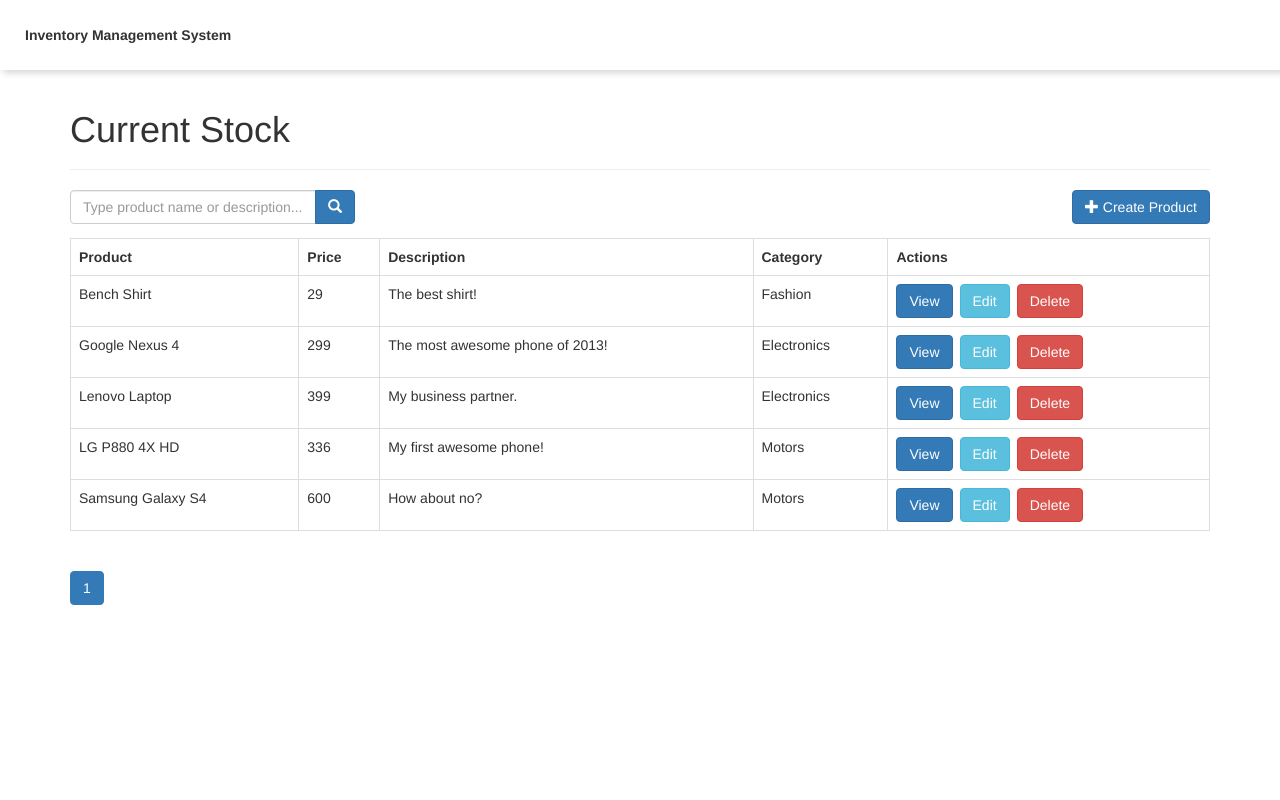
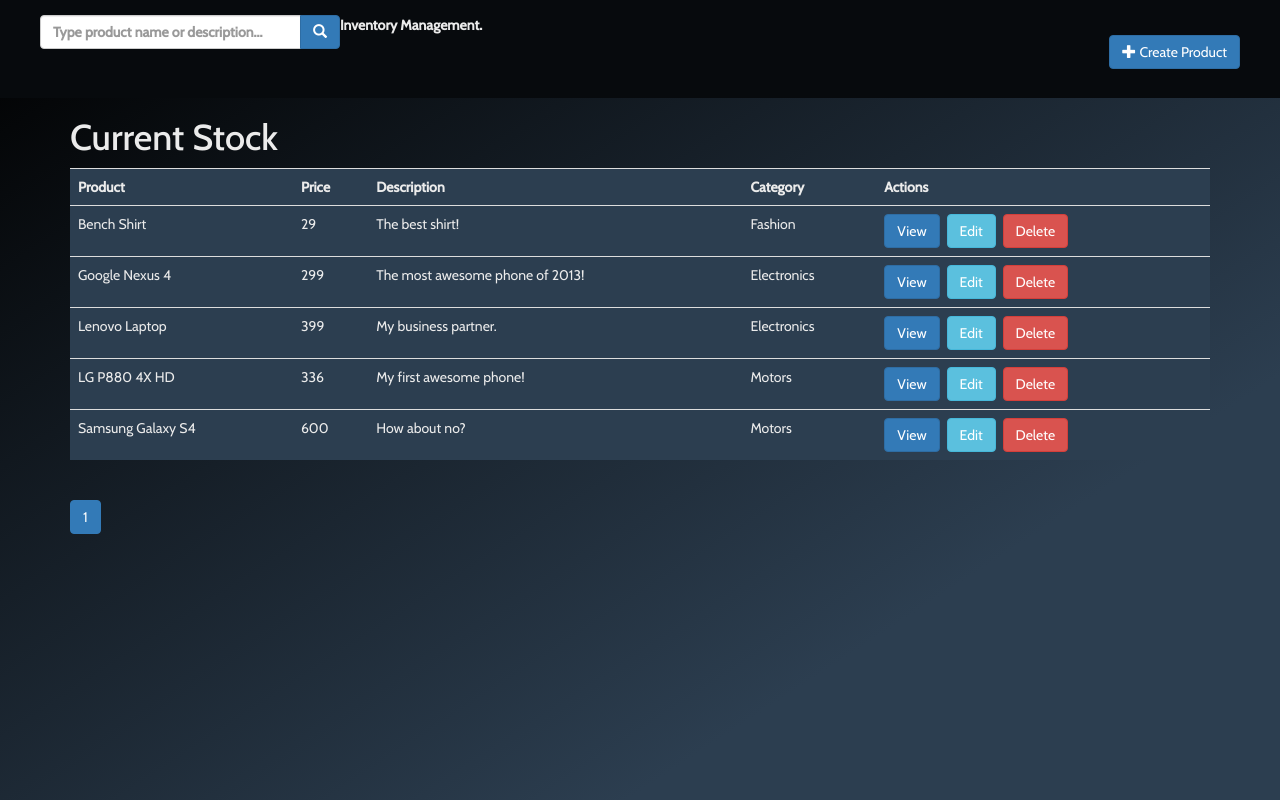
Before and after one commit to A5H1Q/Inventory-control-system, a PHP site: page / in a window 1280 px wide. Run offline with PHP 8.4, Linux system fonts and the light colour scheme; data comes from the database, SQL or seed files in the repository; some libraries are stand-ins or nearby versions.

Commit message:
layout change

```diff
--- a/INV/create_product.php
+++ b/INV/create_product.php
@@ -96,6 +96,8 @@ echo "</select>";
 <!-- 'create product' html form will be here -->
 
 <?php
+// TODO:
+// redirect to home after creating product
 
 // footer
 include_once "layout_footer.php";
--- /dev/null
+++ b/INV/hmm.txt
@@ -0,0 +1,2 @@
+hight contrast color?
+copy the wanted color and remove bootstrap
--- a/INV/index.php
+++ b/INV/index.php
@@ -3,7 +3,7 @@
 $page = isset($_GET['page']) ? $_GET['page'] : 1;
 
 // set number of records per page
-$records_per_page = 5;
+$records_per_page = 7;
 
 // calculate for the query LIMIT clause
 $from_record_num = ($records_per_page * $page) - $records_per_page;
--- a/INV/layout_header.php
+++ b/INV/layout_header.php
@@ -18,12 +18,37 @@
 <body>
 
     <!-- container -->
-    <div id="navbar"><?php if(basename($_SERVER['PHP_SELF']) == "index.php"){echo "Inventory Management System";}else{echo "<a href='index.php'><i class='glyphicon glyphicon-menu-left'></i> Back</a>";} ?> </div>
+    <div id="navbar"><?php if(basename($_SERVER['PHP_SELF']) == "index.php"){
+
+        //SEARCH
+        echo "<form role='search' action='search.php'>";
+        echo "<div class='input-group col-md-3 pull-left margin-right-1em'>";
+                $search_value=isset($search_term) ? "value='{$search_term}'" : "";
+                echo "<input type='text' class='form-control' placeholder='Type product name or description...' name='s' id='srch-term' required {$search_value} />";
+                echo "<div class='input-group-btn'>";
+                    echo "<button class='btn btn-primary' type='submit'><i class='glyphicon glyphicon-search'></i></button>";
+                echo "</div>";
+            echo "</div>";
+        echo "</form>";
+
+        echo "Inventory Management."; //add logo?
+
+        //CREATE PRODUCT
+        echo "<div class='right-button-margin'>";
+        echo "<a href='create_product.php' class='btn btn-primary pull-right'>";
+        echo "<span class='glyphicon glyphicon-plus'></span> Create Product";
+        echo "</a>";
+        echo "</div>";
+
+    }else{echo "<a href='index.php'><i class='glyphicon glyphicon-menu-left'></i> Back</a>";} ?>
+
+
+    </div>
     <div class="container">
 
         <?php
         // show page header
-        echo "<div class='page-header'>
+        echo "<div class='pagehead'>
                 <h1>{$page_title}</h1>
             </div>";
         ?>
--- a/INV/libs/css/custom.css
+++ b/INV/libs/css/custom.css
@@ -1,5 +1,28 @@
-#navbar{width:100%;box-shadow:4px 2px 7px 1px #d6d6d6;padding:25px 0 25px 25px;font-weight:bold}
-a,a:hover{text-decoration:none;color:#000}
+@import url('https://fonts.googleapis.com/css2?family=Cabin:ital,wght@0,400;0,500;1,600;1,700&display=swap');
+
+body {
+    background-color: #000000;
+    background-image: linear-gradient(147deg, #000000 0%, #2c3e50 74%);
+    min-height: 100vh;
+    font-family: cabin, sans-serif;
+     color: #EBEBEB  ;
+}
+
+
+#navbar{
+    width:100%;
+    padding: 1.5rem 4rem;
+    font-weight:bold;
+    background-color: #070A0D;
+}
+
+a{
+    color: #292F36;
+}
+
+a:hover{
+    text-decoration:none;color:#EFF4FB
+}
 .left-margin{
     margin:0 .5em 0 0;
 }
@@ -18,3 +41,12 @@ a,a:hover{text-decoration:none;color:#000}
 .modal-footer{
     text-align: center !important;
 }
+
+.tb-e{
+    background-color: #2c3e50;
+    border: 0;
+}
+
+.form-control{
+    width: 100px;
+}
--- a/INV/read_template.php
+++ b/INV/read_template.php
@@ -1,26 +1,10 @@
 <?php
-// search form
-echo "<form role='search' action='search.php'>";
-    echo "<div class='input-group col-md-3 pull-left margin-right-1em'>";
-        $search_value=isset($search_term) ? "value='{$search_term}'" : "";
-        echo "<input type='text' class='form-control' placeholder='Type product name or description...' name='s' id='srch-term' required {$search_value} />";
-        echo "<div class='input-group-btn'>";
-            echo "<button class='btn btn-primary' type='submit'><i class='glyphicon glyphicon-search'></i></button>";
-        echo "</div>";
-    echo "</div>";
-echo "</form>";
 
-// create product button
-echo "<div class='right-button-margin'>";
-    echo "<a href='create_product.php' class='btn btn-primary pull-right'>";
-        echo "<span class='glyphicon glyphicon-plus'></span> Create Product";
-    echo "</a>";
-echo "</div>";
 
 // display the products if there are any
 if($total_rows>0){
 
-    echo "<table class='table table-hover table-responsive table-bordered'>";
+    echo "<table class='table table-hover table-responsive tb-e'>";
         echo "<tr>";
             echo "<th>Product</th>";
             echo "<th>Price</th>";
@@ -33,7 +17,7 @@ if($total_rows>0){
 
             extract($row);
 
-            echo "<tr>";
+            echo "<tr> ";
                 echo "<td>{$name}</td>";
                 echo "<td>{$price}</td>";
                 echo "<td>{$description}</td>";
```
